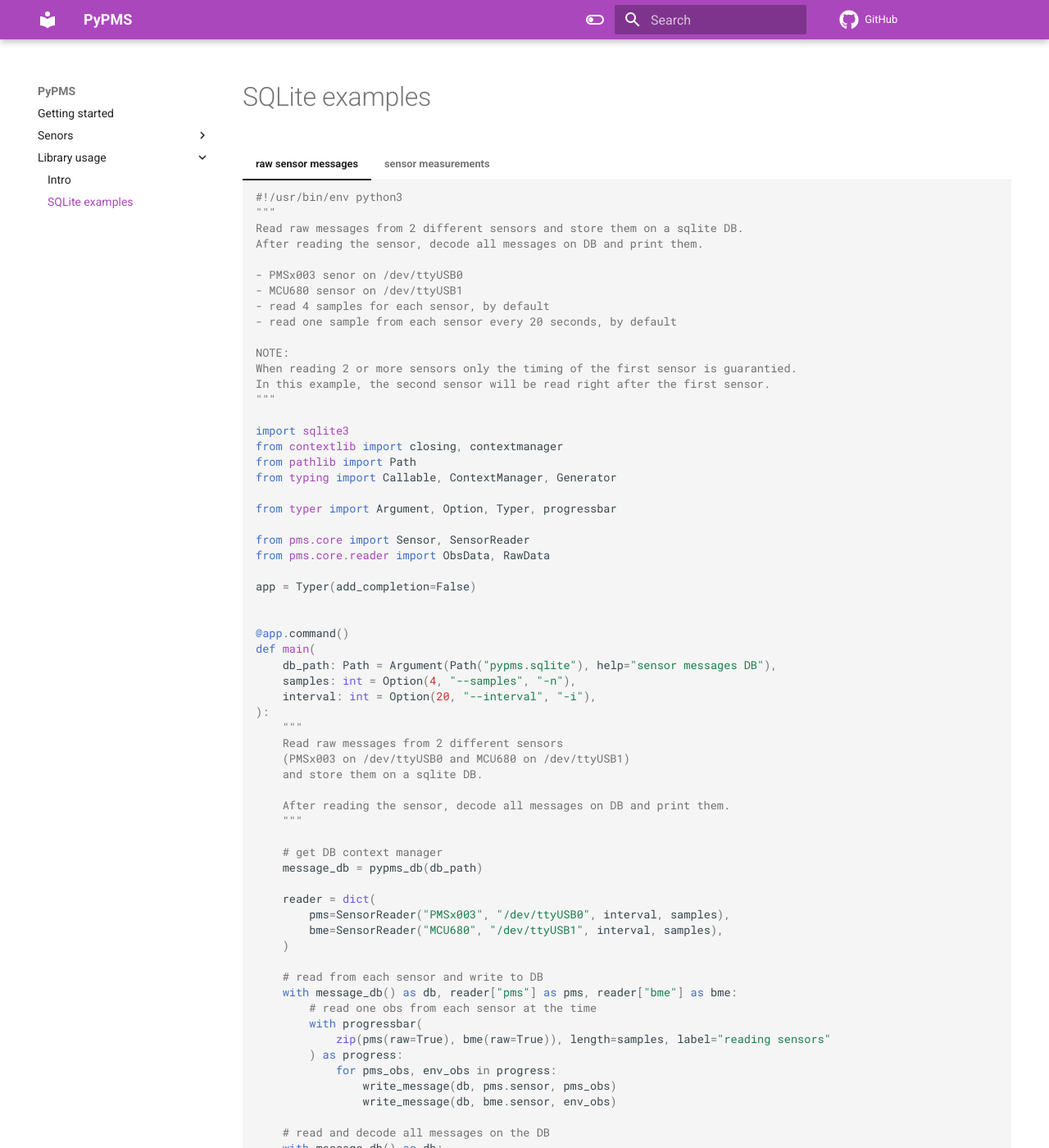
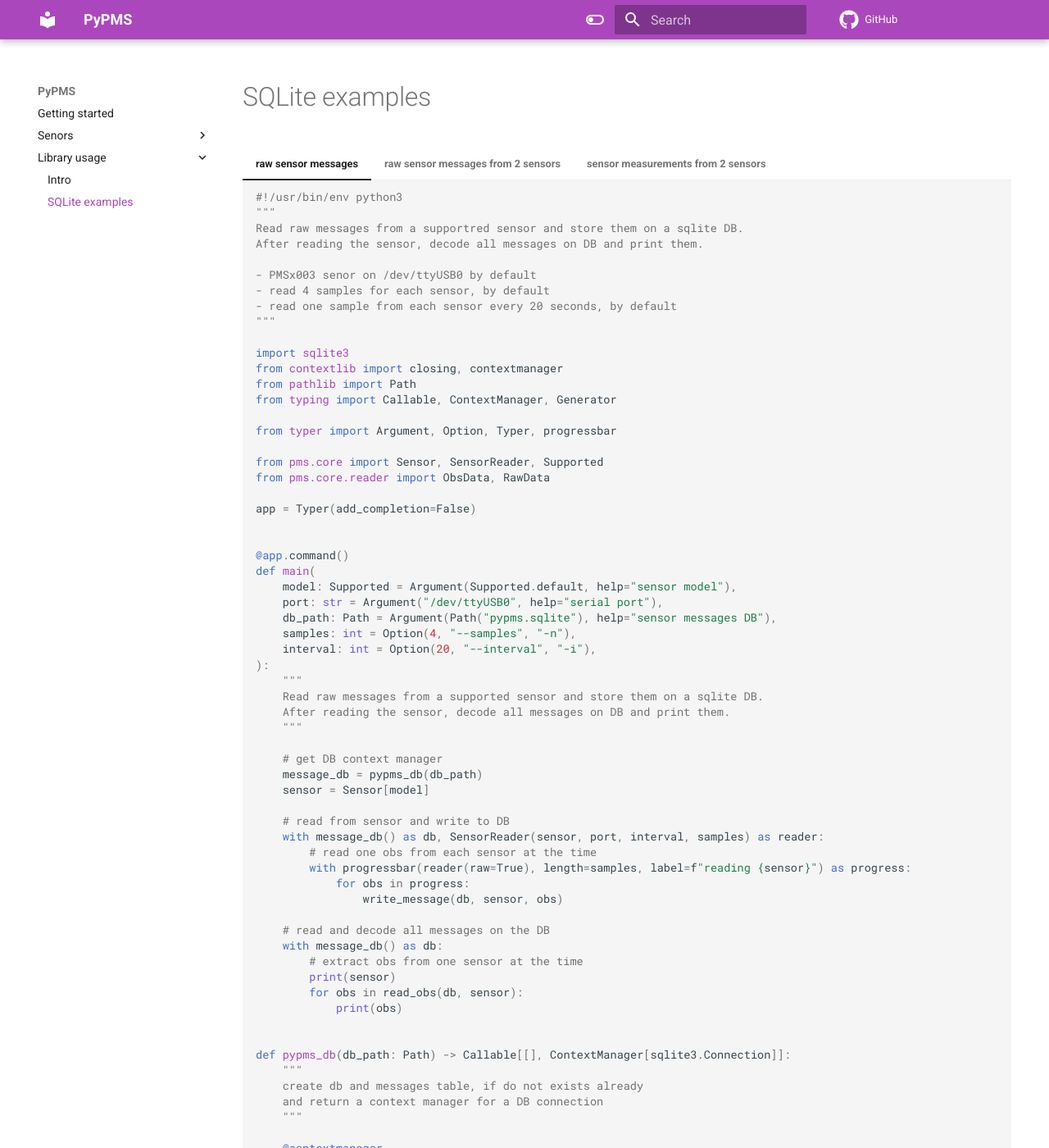
Before and after one commit to avaldebe/PyPMS, an MkDocs documentation site: the page built from docs/sqlite_example.md, in a window 1280 px wide and 1400 px high. Shown: the whole window at 82% size. Built offline with MkDocs 1.6.1 and Material for MkDocs 9.7.7, drawn with Linux system fonts in a browser that asks for light colours; comment, search, counter and statistics services are not loaded; some of the changed lines change nothing that is shown; some of the changed text lies outside the part shown.

Commit message:
add simpler sqlite example

````diff
--- /dev/null
+++ b/docs/examples/sqlite.py
@@ -0,0 +1,120 @@
+#!/usr/bin/env python3
+"""
+Read raw messages from a supportred sensor and store them on a sqlite DB.
+After reading the sensor, decode all messages on DB and print them.
+
+- PMSx003 senor on /dev/ttyUSB0 by default
+- read 4 samples for each sensor, by default
+- read one sample from each sensor every 20 seconds, by default
+"""
+
+import sqlite3
+from contextlib import closing, contextmanager
+from pathlib import Path
+from typing import Callable, ContextManager, Generator
+
+from typer import Argument, Option, Typer, progressbar
+
+from pms.core import Sensor, SensorReader, Supported
+from pms.core.reader import ObsData, RawData
+
+app = Typer(add_completion=False)
+
+
+@app.command()
+def main(
+    model: Supported = Argument(Supported.default, help="sensor model"),
+    port: str = Argument("/dev/ttyUSB0", help="serial port"),
+    db_path: Path = Argument(Path("pypms.sqlite"), help="sensor messages DB"),
+    samples: int = Option(4, "--samples", "-n"),
+    interval: int = Option(20, "--interval", "-i"),
+):
+    """
+    Read raw messages from a supported sensor and store them on a sqlite DB.
+    After reading the sensor, decode all messages on DB and print them.
+    """
+
+    # get DB context manager
+    message_db = pypms_db(db_path)
+    sensor = Sensor[model]
+
+    # read from sensor and write to DB
+    with message_db() as db, SensorReader(sensor, port, interval, samples) as reader:
+        # read one obs from each sensor at the time
+        with progressbar(reader(raw=True), length=samples, label=f"reading {sensor}") as progress:
+            for obs in progress:
+                write_message(db, sensor, obs)
+
+    # read and decode all messages on the DB
+    with message_db() as db:
+        # extract obs from one sensor at the time
+        print(sensor)
+        for obs in read_obs(db, sensor):
+            print(obs)
+
+
+def pypms_db(db_path: Path) -> Callable[[], ContextManager[sqlite3.Connection]]:
+    """
+    create db and messages table, if do not exists already
+    and return a context manager for a DB connection
+    """
+
+    @contextmanager
+    def connect() -> Generator[sqlite3.Connection, None, None]:
+        db = sqlite3.connect(str(db_path))
+        try:
+            yield db
+        except sqlite3.Error as e:
+            exit(e)
+        finally:
+            db.close()
+
+    create_table = """
+        CREATE TABLE IF NOT EXISTS messages (
+            time DATETIME NOT NULL,
+            sensor TEXT NOT NULL,
+            message BLOB NOT NULL,
+            UNIQUE (time, sensor)
+        );
+        """
+    with connect() as db, db, closing(db.cursor()) as cur:
+        cur.executescript(create_table)
+
+    return connect
+
+
+def write_message(db: sqlite3.Connection, sensor: Sensor, message: RawData):
+    """insert raw messages into the DB"""
+
+    insert = """
+        INSERT OR IGNORE INTO messages (time, sensor, message)
+        VALUES (?, ?, ?);
+        """
+    with db, closing(db.cursor()) as cur:
+        cur.execute(insert, (message.time, sensor.name, message.data))
+
+
+def read_obs(db: sqlite3.Connection, sensor: Sensor) -> Generator[ObsData, None, None]:
+    """read messages from DB and return decoded observations"""
+
+    select = """
+        SELECT
+            message, time
+        FROM
+            messages
+        WHERE
+            sensor IS ?
+        ORDER BY
+            time;
+        """
+    decode = lambda row: sensor.decode(row[0], time=row[1])
+    with closing(db.cursor()) as cur:
+        cur.execute(select, (sensor.name,))
+        return (decode(row) for row in cur.fetchall())
+
+
+if __name__ == "__main__":
+    try:
+        app()
+    except KeyboardInterrupt:
+        print("")
--- a/docs/sqlite_example.md
+++ b/docs/sqlite_example.md
@@ -3,10 +3,16 @@
 === "raw sensor messages"
 
     ``` python
+    --8<-- "sqlite.py"
+    ```
+
+=== "raw sensor messages from 2 sensors"
+
+    ``` python
     --8<-- "sqlite_message.py"
     ```
 
-=== "sensor measurements"
+=== "sensor measurements from 2 sensors"
 
     ``` python
     --8<-- "sqlite_measurements.py"
````
